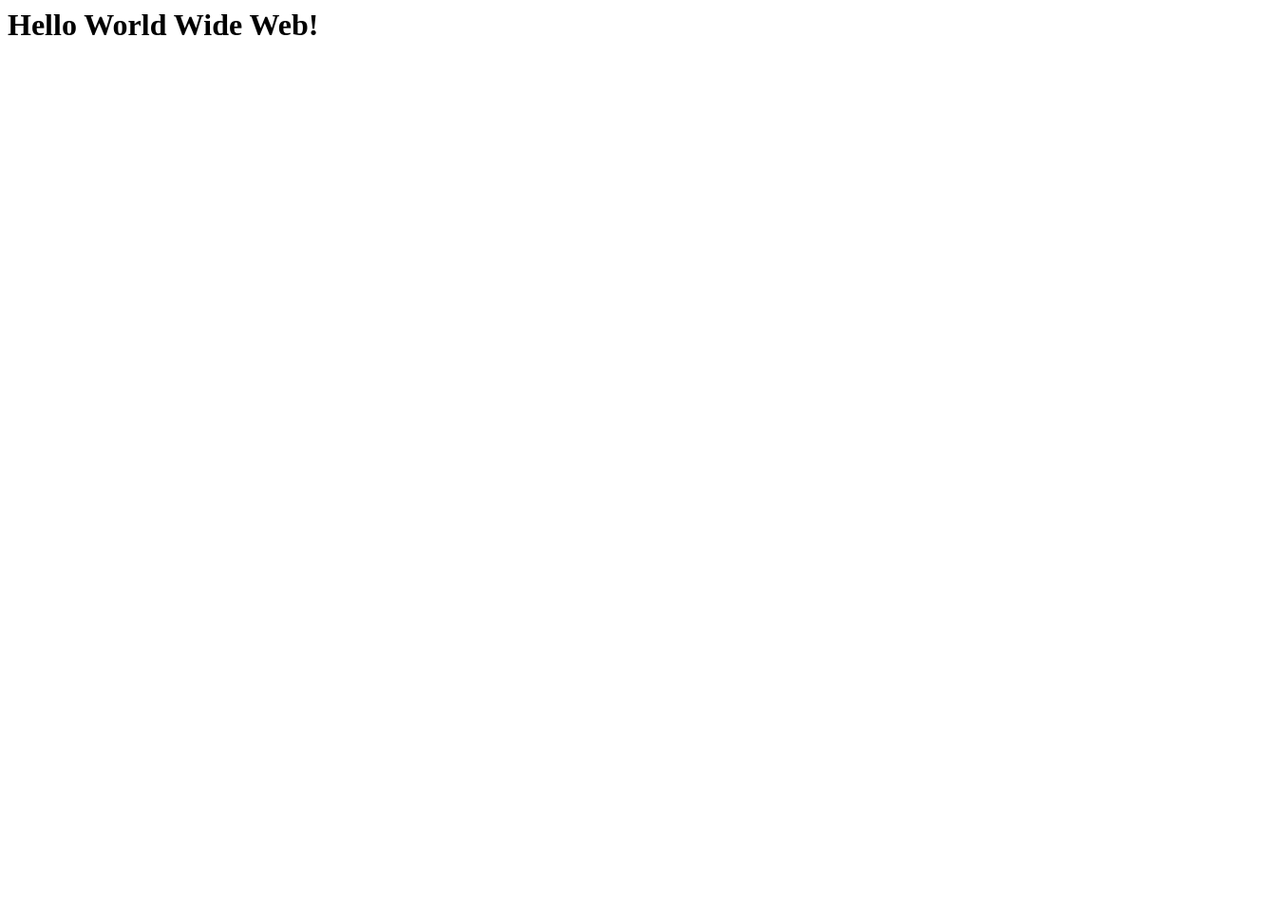
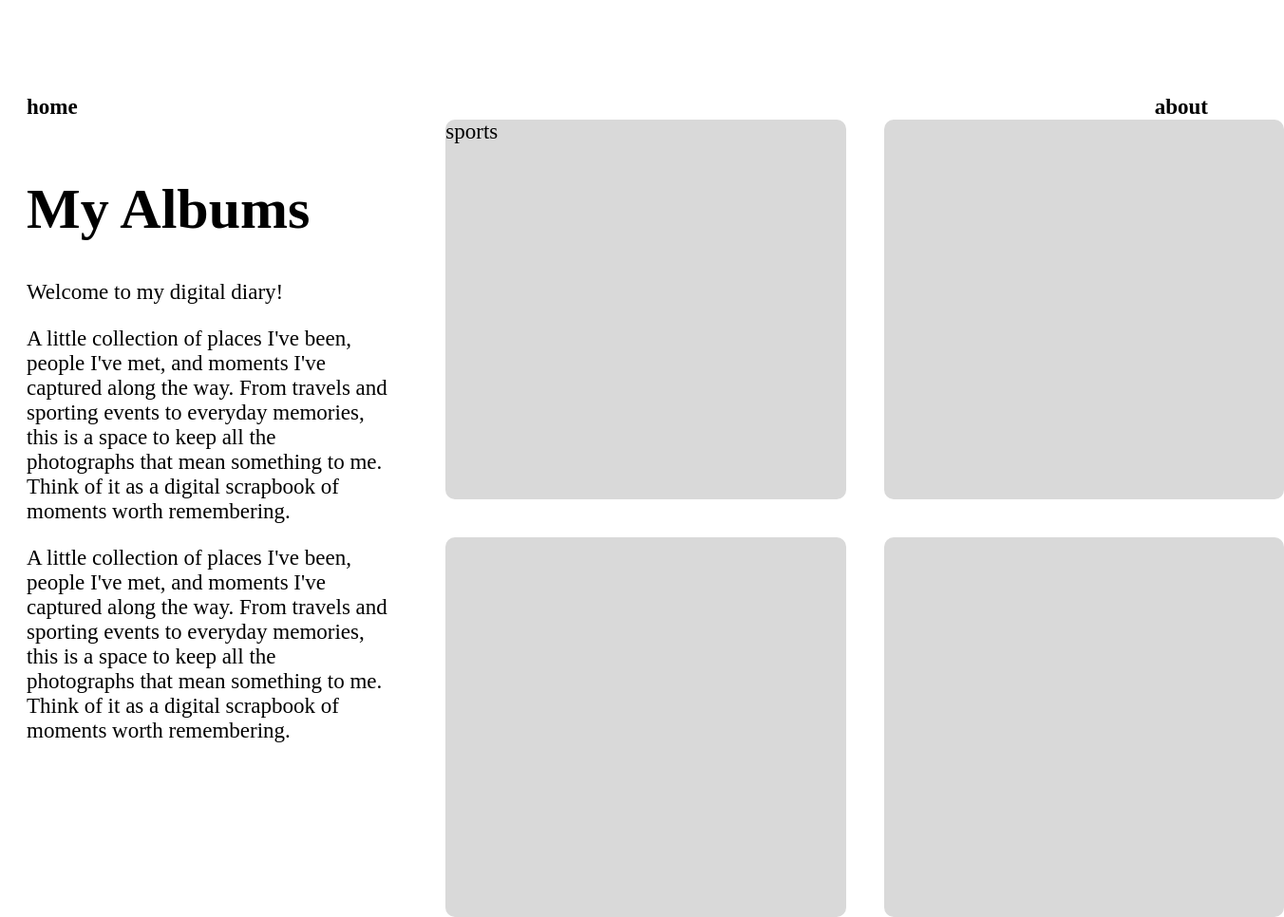
Before and after one commit to lm2eng/digital-diary, a plain HTML site: page index.html in a window 1280 px wide. Shown: the whole page at 95% size, 1352 px wide, since content can reach past the window. Before the commit the page ends 800 px from the top, so only its background shows below. Drawn offline with Linux system fonts and the light colour scheme.

Commit message:
( ◕ ◞ ◕ ) auto commit

```diff
--- a/index.html
+++ b/index.html
@@ -1 +1,61 @@
-<h1>Hello World Wide Web!</h1>
+<!DOCTYPE html>
+<html lang="en-ca">
+  <head>
+    <title> Assignment 3: Personal Webpage Design and Implementation </title>
+    <meta charset="utf-8">
+    <!-- Made by Lauren Eng -->
+
+    <!-- Link style sheet -->
+    <link rel="stylesheet" href="main-style.css">
+
+  </head>
+  <body>
+
+    <ul>
+      <li><a href="index.html">home</a></li>
+      <li><a href="about.html">about</a></li>
+    </ul>
+
+
+    <!-- Overall LEFT container -->
+    <div class="container">
+
+      <!-- Top Left -->
+      <div class="grid-item-tall">
+        <h1> My Albums </h1>
+        <p>
+          Welcome to my digital diary!
+        </p>
+        <p>
+          A little collection of places I've been, people I've met, and moments I've captured along the way. From travels and sporting events to everyday memories, this is a space to keep all the photographs that mean something to me. Think of it as a digital scrapbook of moments worth remembering.
+        </p>
+        <p>
+          A little collection of places I've been, people I've met, and moments I've captured along the way. From travels and sporting events to everyday memories, this is a space to keep all the photographs that mean something to me. Think of it as a digital scrapbook of moments worth remembering.
+        </p>
+      </div>
+
+
+      <!-- Top Middle -->
+      <div class="grid-item-2">
+        <a href="sports.html"> sports</a>
+        <!--link an image instead of the box/text -->
+
+      </div>
+
+      <!-- Top Right -->
+      <div class="grid-item-2">
+
+      </div>
+
+      <!-- Bottom Left -->
+      <div class="grid-item-2">
+
+      </div>
+
+      <!-- Bottom Right -->
+      <div class="grid-item-2">
+
+      </div>
+    </div>
+  </body>
+</html>
--- /dev/null
+++ b/main-style.css
@@ -0,0 +1,64 @@
+      body {
+        font-size: 23px;
+        font-weight: 400;
+        font-style: normal;
+        text-align: left;
+      }
+
+      h1 {
+        font-size: 60px;
+        font-weight: 600;
+        font-style: normal;
+        text-align: left;
+      }
+
+      ul {
+        font-weight: 600;
+        list-style: none;
+        margin: 0;
+        padding: 0;
+        margin-top: 100px;
+        margin-left: 20px;
+      }
+
+      li {
+        display: inline-block;
+        /* how to get it all the way to the right? */
+      }
+
+      li:last-child {
+        float: right;
+      }
+
+      a {
+        text-decoration: none;
+        color: black;
+      }
+
+      a:hover {
+        color: #ffabf5;
+      }
+
+      .container {
+        display: grid;
+        grid-template-columns: 33.333% 33.333% 33.333%;
+        grid-template-rows: 50% 50%;
+        gap: 40px;
+        height: 800px;
+        /* the container needs a defined height */
+      }
+
+      .grid-item-tall {
+        grid-row: 1 / -1;
+        /* span the full height */
+        /* background-color: #D9D9D9; */
+        border-radius: 10px;
+        padding: 20px;
+        height: 600px;
+      }
+
+
+      .grid-item-2 {
+        background-color: #D9D9D9;
+        border-radius: 10px;
+      }
```
Also changed, not shown: about.html (added, +57 -0 lines), sports.html (added, +56 -0 lines), travel.html (added, +46 -0 lines).
